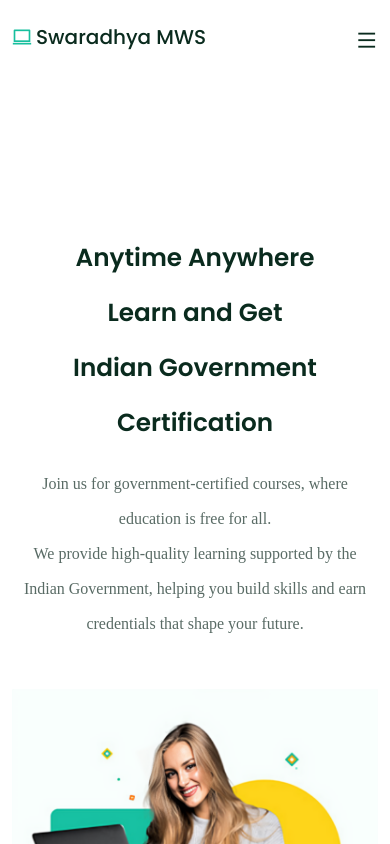
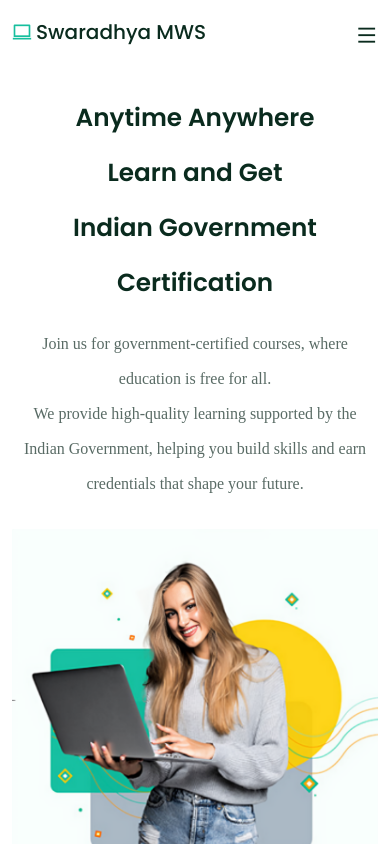
Before and after one commit to aadityabuchale/swaradhya-edu-webapp, a React (Create React App) app: page / in a window 390 px wide. Shown: the top 844 px of the page. Built offline with nearby package versions, Linux system fonts and the light colour scheme; a web font is replaced by a local one.

Commit message:
added animations, optimised navbar

```diff
--- a/package.json
+++ b/package.json
@@ -2,10 +2,12 @@
   "name": "swaradhya-multiwork-skills-webapp",
   "version": "0.1.0",
   "dependencies": {
+    "@gsap/react": "^2.1.1",
     "@testing-library/jest-dom": "^5.15.0",
     "@testing-library/react": "^11.2.7",
     "@testing-library/user-event": "^12.8.3",
     "bootstrap": "^5.1.3",
+    "gsap": "^3.12.5",
     "react": "^17.0.2",
     "react-countup": "^6.1.1",
     "react-dom": "^17.0.2",
--- a/src/components/Header/Header.jsx
+++ b/src/components/Header/Header.jsx
@@ -1,7 +1,9 @@
-import React, { useRef } from "react";
+import React, { useRef, useState } from "react";
 import { Container } from "reactstrap";
 import "./header.css";
 import { Link } from "react-scroll"; // Import Link for smooth scrolling
+import { useGSAP } from "@gsap/react";
+import gsap from "gsap";
 
 const navLinks = [
 	{
@@ -24,14 +26,24 @@ const navLinks = [
 
 const Header = () => {
 	const menuRef = useRef();
+	const logoref = useRef();
+	const menuToggle = () => {
+		menuRef.current.classList.toggle("active__menu");
+		logoref.current.classList.toggle("hide__logo");
+	};
 
-	const menuToggle = () => menuRef.current.classList.toggle("active__menu");
+	useGSAP(() => {
+		gsap.to(".header", {
+			y: 0,
+			delay: 1,
+		});
+	});
 
 	return (
 		<header className='header'>
 			<Container>
 				<div className='navigation d-flex align-items-center justify-content-between'>
-					<div className='logo'>
+					<div className='logo' ref={logoref}>
 						<h2 className=' d-flex align-items-center gap-1'>
 							<i className='ri-macbook-line'></i> Swaradhya MWS
 						</h2>
--- a/src/components/Header/header.css
+++ b/src/components/Header/header.css
@@ -1,7 +1,16 @@
 .header {
 	width: 100%;
-	height: 80px;
-	line-height: 80px;
+	height: 70px;
+	line-height: 70px;
+	position: fixed;
+	top: 0;
+	z-index: 100;
+	background-color: #fff5;
+	transform: translateY(-100%);
+}
+
+.hide__logo {
+	display: none;
 }
 
 .nav__list {
@@ -51,7 +60,7 @@
 		top: 0;
 		left: 0;
 		width: 100%;
-		height: 100%;
+		height: 100vh;
 		background: #0a2b1ec2;
 		z-index: 99;
 		display: none;
--- a/src/components/Hero-Section/HeroSection.jsx
+++ b/src/components/Hero-Section/HeroSection.jsx
@@ -2,8 +2,32 @@ import React from "react";
 import { Container, Row, Col } from "reactstrap";
 import heroImg from "../../assests/images/hero-img1.png";
 import "./hero-section.css";
+import gsap from "gsap";
+import { useGSAP } from "@gsap/react";
+
+gsap.registerPlugin(useGSAP);
 
 const HeroSection = () => {
+	useGSAP(() => {
+		const timeline = gsap.timeline();
+
+		timeline
+			.to(".hero__content", {
+				y: -30,
+				duration: 0.7,
+				opacity: 1,
+			})
+			.to(
+				".hero__img",
+				{
+					y: -50,
+					duration: 0.7,
+					opacity: 1,
+				},
+				"<0.25"
+			);
+	});
+
 	return (
 		<section>
 			<Container>
--- a/src/components/Hero-Section/hero-section.css
+++ b/src/components/Hero-Section/hero-section.css
@@ -4,8 +4,15 @@
 }
 
 .hero__content {
+	padding-top: 160px;
+	opacity: 0;
+}
+
+.hero__img {
 	padding-top: 80px;
+	opacity: 0;
 }
+
 .search input {
 	border: none;
 	outline: none;
@@ -21,3 +28,13 @@
 	border-radius: 50px;
 	margin-top: 20px;
 }
+
+@media (max-width: 576px) {
+	.hero__content {
+		padding-top: 50px;
+	}
+
+	.hero__img {
+		padding-top: 0px;
+	}
+}
```
Also changed, not shown: 1 other file (tests, documents, lock files or other folders).
